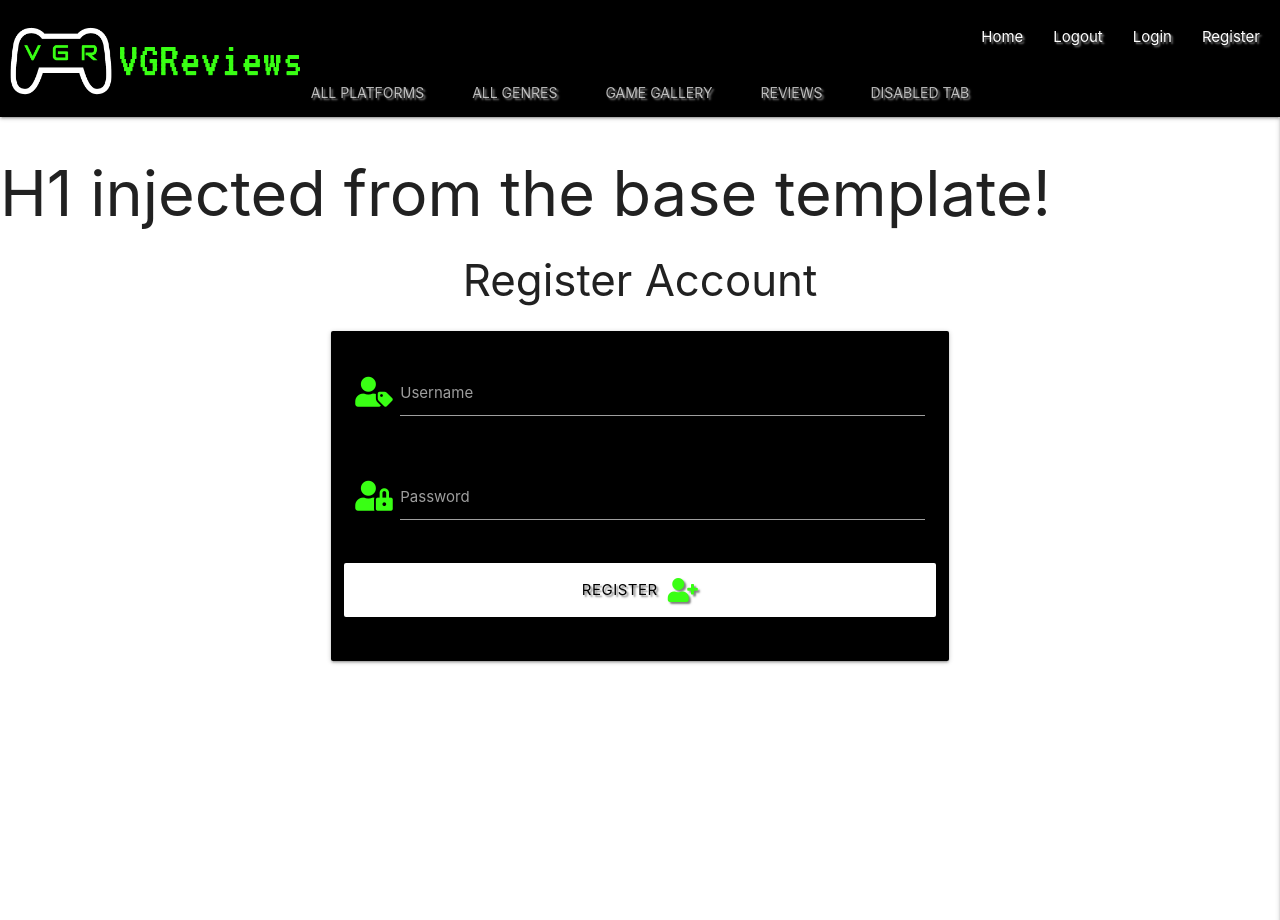
After one commit to Code-Institute-Submissions/Gazroh87-vg-reviews_AprResubb, a Flask app: page /register in a window 1280 px wide. The commit adds this page. Run offline with Flask 2, Linux system fonts and the light colour scheme; some libraries are stand-ins or nearby versions.

Commit message:
Added Register template with custom styling

```diff
--- a/app.py
+++ b/app.py
@@ -3,6 +3,7 @@ from flask import (
     Flask, flash, render_template, redirect, request, session, url_for)
 from flask_pymongo import PyMongo
 from bson.objectid import ObjectId
+from werkzeug.security import generate_password_hash, check_password_hash
 if os.path.exists("env.py"):
     import env
 
@@ -22,6 +23,11 @@ def home():
     genres = mongo.db.genres.find()
     # return "Flask is working" + str(mongo.db.genres.find_one())
     return render_template("home.html", genres=genres)
+
+
+@app.route("/register", methods=["GET", "POST"])
+def register():
+    return render_template("register.html")
 
 
 @app.route("/get_reviews")
--- a/static/css/style.css
+++ b/static/css/style.css
@@ -1,5 +1,9 @@
+.text-shadow-light {
+    text-shadow: 2px 2px 2px rgba(255, 255, 255, 0.5)
+}
+
 .text-shadow {
-    text-shadow: 2px 2px 2px rgba(255, 255, 255, 0.5)
+    text-shadow: 2px 2px 2px rgba(0, 0, 0, 0.5)
 }
 
 .hide-logo {
@@ -69,6 +73,20 @@ nav .nav-wrapper .sidenav-trigger i {
     -webkit-filter: drop-shadow(0px 0px 10px rgba(0,0,0,0.5));
 }
 
+form i {
+    color: #39FF14;
+}
+
+.btn-large {
+    line-height: 36px;
+}
+
+.btn-large span,
+.btn-large i {
+    vertical-align: middle;
+    margin: 5px;
+}
+
 @media only screen and (min-width: 601px) {
     #tablet-size-logo {
         height: 26px;
--- a/templates/base.html
+++ b/templates/base.html
@@ -26,7 +26,7 @@
 <body>
     <header>
         <!-- top navbar -->
-        <nav class="nav-extended text-shadow black">
+        <nav class="nav-extended text-shadow-light black">
         <div class="nav-wrapper">
         <a href="{{ url_for('home') }}" class="brand-logo">
             <span >
@@ -40,7 +40,7 @@
             <li><a href="{{ url_for('home') }}">Home</a></li>
             <li><a href="#">Logout</a></li>
             <li><a href="#">Login</a></li>
-            <li><a href="#">Register</a></li>
+            <li><a href="{{ url_for('register') }}">Register</a></li>
         </ul>
         </div>
         <!-- navbar tabs -->
@@ -75,7 +75,7 @@
             <li><a href="#">Manage Platforms</a></li>
             <li><a href="#">Logout</a></li>
             <li><a href="#">Login</a></li>
-            <li><a href="#">Register</a></li>
+            <li><a href="{{ url_for('register') }}">Register</a></li>
         </ul>
     </div>
   </header>
--- /dev/null
+++ b/templates/register.html
@@ -0,0 +1,35 @@
+{% extends "base.html" %}
+{% block content %}
+
+    <h3 class="center-align">Register Account</h3>
+
+    <div class="row">
+        <form class="col s12 m8 offset-m2 l6 offset-l3" method="POST" action="{{ url_for('register') }}">
+        <div class="card-panel black">
+            <!-- username-->
+            <div class="row">
+                <div class="input-field col s12">
+                    <i class="fas fa-user-tag prefix"></i>
+                    <input id="username" name="username" type="text" class="validate">
+                    <label for="username">Username</label>
+                </div>
+            </div>
+            <!-- password -->
+            <div class="row">
+                <div class="input-field col s12">
+                    <i class="fas fa-user-lock prefix"></i>
+                    <input id="password" name="password" type="password" class="validate">
+                    <label for="password">Password</label>
+                </div>
+            </div>
+            <!-- register -->
+            <div class="row">
+                <button type="submit" class="col s12 btn-large white black-text text-shadow">
+                    <span>Register</span><i class="fas fa-user-plus"></i>
+                </button>
+            </div>
+        </div>
+    </form>
+    </div>
+
+{% endblock %}
```
